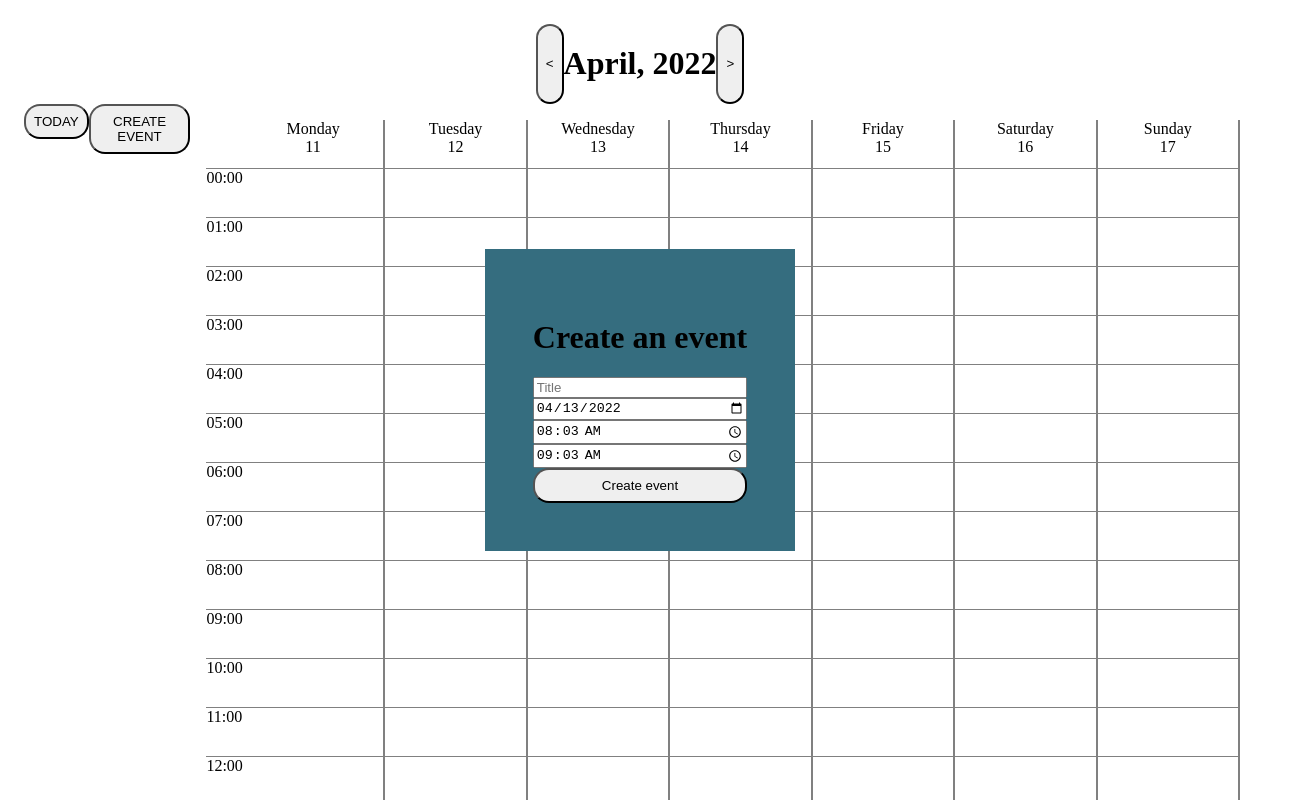
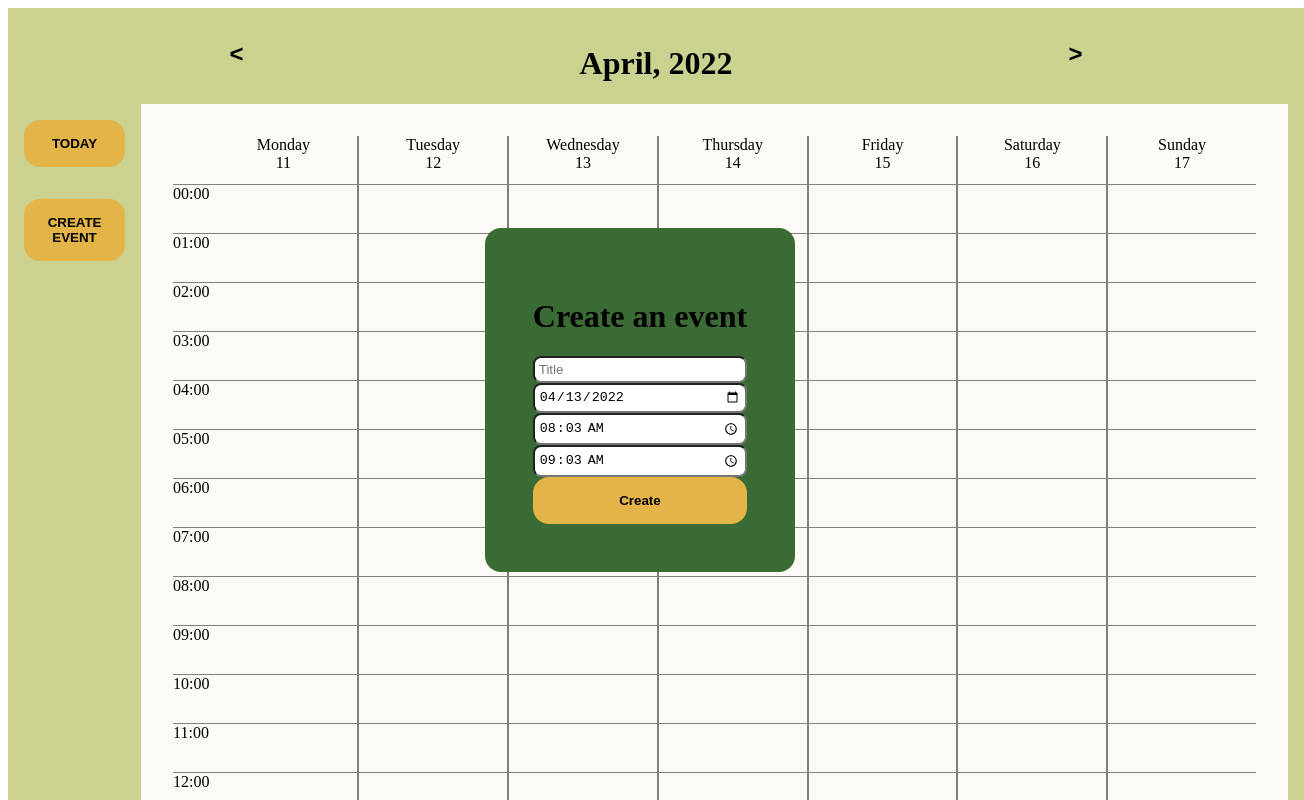
Before and after one commit to maylynn-ng/simple-calendar, a React (Create React App) app: page / in a window 1280 px wide. Both pictures are taken after a click on the button "CREATE EVENT". Shown: the top 800 px of the page, 1304 px wide, since content can reach past the window. Built offline with nearby package versions, Linux system fonts and the light colour scheme.

Commit message:
refactor: update create event modal to be reusable for edit event

```diff
--- a/package.json
+++ b/package.json
@@ -12,7 +12,6 @@
     "@types/react-dom": "^18.0.0",
     "moment": "^2.29.2",
     "react": "^18.0.0",
-    "react-datepicker": "^4.7.0",
     "react-dom": "^18.0.0",
     "react-scripts": "5.0.1",
     "styled-components": "^5.3.5",
--- a/src/components/Button/Button.tsx
+++ b/src/components/Button/Button.tsx
@@ -2,9 +2,28 @@ import styled, { css } from 'styled-components';
 
 const ContainerButton = styled.button<{ mode: IButtonProps['mode'] }>`
   ${({ theme, mode }) => css`
-    padding: 0.5rem;
+    padding: 1rem 0.5rem;
+    height: 100%;
+    width: 100%;
 
-    ${mode === 'primary' ? `border-radius: ${theme.borderRadius}` : ''};
+    font-weight: bold;
+
+    border: none;
+
+    cursor: pointer;
+
+    ${mode === 'primary'
+      ? `
+      border-radius: ${theme.borderRadius.large};
+      background-color: ${theme.colors.primary};
+
+      `
+      : `
+      background-color: transparent;
+
+      font-size: 1.5rem;
+
+      `}
   `}
 `;
 
--- a/src/components/CreateEvent/CreateEvent.tsx
+++ b/src/components/CreateEvent/CreateEvent.tsx
@@ -1,8 +1,8 @@
 import moment from 'moment';
-import { useContext, useState } from 'react';
+import { useState } from 'react';
 import styled, { css } from 'styled-components';
 
-import { EventContext, theme } from '../../utils';
+import { IEvent, theme } from '../../utils';
 import { Button } from '../Button';
 
 const CreateContainerDiv = styled.div`
@@ -10,70 +10,99 @@ const CreateContainerDiv = styled.div`
     display: flex;
     flex-direction: column;
 
+    border-radius: ${theme.borderRadius.large};
     padding: 3rem;
-    background-color: ${theme.eventColors[2]};
+    background-color: ${theme.colors.secondary};
   `}
 `;
 
 interface ICreateEventProps {
-  onSuccess: () => void;
+  onSubmit: (event: IEvent) => void;
+  title: string;
+  onCancel?: () => void;
+  eventData?: IEvent;
+  primaryButtonText: string;
 }
 
-export const CreateEvent = ({ onSuccess }: ICreateEventProps) => {
-  const { setEvents } = useContext(EventContext);
+export const CreateEvent = ({
+  onSubmit,
+  title,
+  onCancel,
+  eventData,
+  primaryButtonText,
+}: ICreateEventProps) => {
   const dateNow = new Date(Date.now());
 
-  const [formData, setFormData] = useState({
-    name: '',
-    date: moment(dateNow).format('YYYY-MM-DD'),
-    startTime: moment(dateNow).format('HH:mm'),
-    endTime: moment(dateNow.getTime() + 3600 * 1000).format('HH:mm'),
-    color: '0' as keyof typeof theme.eventColors,
-  });
+  const [formData, setFormData] = useState(
+    eventData || {
+      name: '',
+      date: moment(dateNow).format('YYYY-MM-DD'),
+      startTime: moment(dateNow).format('HH:mm'),
+      endTime: moment(dateNow.getTime() + 3600 * 1000).format('HH:mm'),
+      color: '0' as keyof typeof theme.eventColors,
+    }
+  );
 
-  const onSubmit = () => {
-    setEvents(existing => [...existing, formData]);
-    onSuccess();
+  const handleChange: React.ChangeEventHandler<HTMLInputElement> = e => {
+    const { name, value } = e.target;
+    setFormData(prev => ({ ...prev, [name]: value }));
   };
 
   return (
     <CreateContainerDiv>
-      <h1>Create an event</h1>
+      <h1>{title}</h1>
       <FormField
         name="name"
         type="text"
         placeholder="Title"
-        onChange={e => setFormData(prev => ({ ...prev, name: e.target.value }))}
+        onChange={handleChange}
         value={formData.name}
       />
 
       <FormField
         name="date"
         type="date"
-        onChange={e => setFormData(prev => ({ ...prev, date: e.target.value }))}
+        onChange={handleChange}
         value={formData.date}
       />
       <FormField
         name="startTime"
         type="time"
-        onChange={e =>
-          setFormData(prev => ({ ...prev, startTime: e.target.value }))
-        }
+        onChange={handleChange}
         value={formData.startTime}
       />
       <FormField
         name="endTime"
         type="time"
-        onChange={e =>
-          setFormData(prev => ({ ...prev, endTime: e.target.value }))
-        }
+        onChange={handleChange}
         value={formData.endTime}
       />
 
-      <Button onClick={onSubmit} text="Create event" mode="primary" />
+      <Button
+        onClick={() => onSubmit({ id: Symbol(), ...formData })}
+        text={primaryButtonText}
+        mode="primary"
+      />
     </CreateContainerDiv>
   );
 };
+
+const FormFieldContainerDiv = styled.div`
+  ${({ theme }) => css`
+    display: flex;
+    flex-gap: 0.2rem;
+    justify-content: space-between;
+  `}
+`;
+
+const StyledInput = styled.input`
+  ${({ theme }) => css`
+    width: 100%;
+
+    padding: 0.25rem;
+    border-radius: ${theme.borderRadius.small};
+  `}
+`;
 
 interface IFormField {
   label?: string;
@@ -93,15 +122,15 @@ const FormField = ({
   value,
 }: IFormField) => {
   return (
-    <>
+    <FormFieldContainerDiv>
       {label && <label>{label}</label>}
-      <input
+      <StyledInput
         name={name}
         type={type}
         placeholder={placeholder}
         onChange={onChange}
         value={value}
       />
-    </>
+    </FormFieldContainerDiv>
   );
 };
--- a/src/components/Dashboard/Dashboard.tsx
+++ b/src/components/Dashboard/Dashboard.tsx
@@ -1,11 +1,11 @@
 import { useContext, useState } from 'react';
-import styled from 'styled-components';
+import styled, { css } from 'styled-components';
 
 import { Grid } from '../Grid';
 import { Button } from '../Button';
 import { Modal } from '../Modal';
 import { CreateEvent } from '../CreateEvent';
-import type { IEvent } from '../../utils';
+import { IEvent } from '../../utils';
 import {
   EventContext,
   nextWeek,
@@ -15,46 +15,88 @@ import {
 } from '../../utils';
 
 const DashboardContainerDiv = styled.div`
+  ${({ theme }) => css`
+    background-color: ${theme.colors.muted};
     padding: 1rem;
+
+    height: 100%;
+    width: 100%;
 
     .page-heading {
       display: flex;
       flex-direction: row;
       justify-content: center;
+
+      .month-year {
+        width: 100%;
+        text-align: center;
+      }
     }
 
     .page-contents {
       display: flex;
       flex-direction: row;
+      justify-content: center;
+
+      .buttons {
+        padding-right: 1rem;
       }
+
+      .button {
+        padding: 1rem 0;
+      }
+    }
+  `}
 `;
 
-type ModalState =
+type IModalState =
   | { state: 'none' }
   | {
       state: 'create-event';
     }
   | {
       state: 'edit-event';
+      id: IEvent['id'];
       name: IEvent['name'];
+      date: IEvent['date'];
       startTime: IEvent['startTime'];
       endTime: IEvent['endTime'];
       color: IEvent['color'];
     }
   | {
       state: 'event-details';
+      id: IEvent['id'];
       name: IEvent['name'];
+      date: IEvent['date'];
       startTime: IEvent['startTime'];
       endTime: IEvent['endTime'];
       color: IEvent['color'];
     };
 
 export const Dashboard = () => {
-  const [modalState, setModalState] = useState<ModalState>({ state: 'none' });
-  const { currentWeekDates, setCurrentWeekDates } = useContext(EventContext);
+  const { currentWeekDates, setCurrentWeekDates, setEvents } =
+    useContext(EventContext);
+  const [modalState, setModalState] = useState<IModalState>({ state: 'none' });
+
+  const closeModals = () => setModalState({ state: 'none' });
 
   const currentMonth = months[currentWeekDates.Monday.getMonth()];
   const currentYear = currentWeekDates.Monday.getFullYear();
+
+  const onCreateEvent = (newEvent: IEvent) => {
+    setEvents(existing => [...existing, newEvent]);
+    closeModals();
+  };
+
+  const onEditEvent = (updatedEvent: IEvent) => {
+    setEvents(existing => {
+      const removedEvent = existing.filter(
+        event => event.id !== updatedEvent.id
+      );
+      return [...removedEvent, updatedEvent];
+    });
+    closeModals();
+  };
 
   return (
     <DashboardContainerDiv>
@@ -62,37 +104,69 @@ export const Dashboard = () => {
         <Button
           text="<"
           onClick={() => setCurrentWeekDates(prev => previousWeek(prev))}
-          mode="primary"
+          mode="secondary"
         />
-        <h1>
+        <h1 className="month-year">
           {currentMonth}, {currentYear}
         </h1>
         <Button
           text=">"
           onClick={() => setCurrentWeekDates(prev => nextWeek(prev))}
+          mode="secondary"
+        />
+      </div>
+      <div className="page-contents">
+        <div className="buttons">
+          <div className="button today">
+            <Button
+              text="TODAY"
+              onClick={() =>
+                setCurrentWeekDates(getCurrentWeekDates(new Date()))
+              }
               mode="primary"
             />
           </div>
-      <div className="page-contents">
-        <div>
-          <Button
-            text="TODAY"
-            onClick={() => setCurrentWeekDates(getCurrentWeekDates(new Date()))}
-            mode="primary"
-          />
-        </div>
-        <div>
+          <div className="button create">
             <Button
               text="CREATE EVENT"
               onClick={() => setModalState({ state: 'create-event' })}
               mode="primary"
             />
           </div>
-        <Grid />
+        </div>
+        <Grid
+          onEventClick={event =>
+            setModalState({
+              state: 'edit-event',
+              ...event,
+            })
+          }
+        />
       </div>
       {modalState.state === 'create-event' && (
-        <Modal onOutsideClick={() => setModalState({ state: 'none' })}>
-          <CreateEvent onSuccess={() => setModalState({ state: 'none' })} />
+        <Modal onOutsideClick={closeModals}>
+          <CreateEvent
+            onSubmit={onCreateEvent}
+            title="Create an event"
+            primaryButtonText="Create"
+          />
+        </Modal>
+      )}
+      {modalState.state === 'edit-event' && (
+        <Modal onOutsideClick={closeModals}>
+          <CreateEvent
+            onSubmit={onEditEvent}
+            title="Edit event"
+            eventData={{
+              id: modalState.id,
+              name: modalState.name,
+              date: modalState.date,
+              startTime: modalState.startTime,
+              endTime: modalState.endTime,
+              color: modalState.color,
+            }}
+            primaryButtonText="Edit"
+          />
         </Modal>
       )}
     </DashboardContainerDiv>
--- a/src/components/Day/Day.tsx
+++ b/src/components/Day/Day.tsx
@@ -3,16 +3,16 @@ import { useContext } from 'react';
 import moment from 'moment';
 
 import { HourContainerDiv } from '../Grid';
-import { EventContext, hours } from '../../utils';
+import { EventContext, hours, IEvent } from '../../utils';
 import { Event } from '../Event';
 
 const DayContainerDiv = styled.div`
-  position: relative;
-
   width: 100%;
   min-width: 4rem;
 
+  &:not(:last-child) {
     border-right: solid 2px grey;
+  }
 
   .day-heading {
     display: flex;
@@ -20,14 +20,19 @@ const DayContainerDiv = styled.div`
 
     text-align: center;
   }
+
+  .day-hours {
+    position: relative;
+  }
 `;
 
 interface IDayProps {
   day: string;
   date: Date;
+  onEventClick: (event: IEvent) => void;
 }
 
-export const Day = ({ day, date }: IDayProps) => {
+export const Day = ({ day, date, onEventClick }: IDayProps) => {
   const { events } = useContext(EventContext);
 
   const todaysEvents = events.filter(
@@ -36,11 +41,19 @@ export const Day = ({ day, date }: IDayProps) => {
       moment(date).format('YYYY-MM-DD')
   );
 
+  //
+
   return (
     <DayContainerDiv>
+      <HourContainerDiv className="day-heading">
+        <span>{day}</span>
+        <span>{date.getDate()}</span>
+      </HourContainerDiv>
+      <div className="day-hours">
         {todaysEvents.map((event, i) => (
           <Event
             key={`event-${event.date}-${i}`}
+            onClick={() => onEventClick(event)}
             name={event.name}
             startTime={event.startTime}
             endTime={event.endTime}
@@ -48,14 +61,10 @@ export const Day = ({ day, date }: IDayProps) => {
           />
         ))}
 
-      <HourContainerDiv className="day-heading">
-        <span>{day}</span>
-        <span>{date.getDate()}</span>
-      </HourContainerDiv>
-
         {hours.map((hour, i) => (
           <HourContainerDiv key={`hour-${i}`} />
         ))}
+      </div>
     </DayContainerDiv>
   );
 };
--- a/src/components/Grid/Grid.tsx
+++ b/src/components/Grid/Grid.tsx
@@ -5,13 +5,17 @@ import { hours, EventContext } from '../../utils';
 import { useContext } from 'react';
 
 const GridContainerDiv = styled.div`
-  display: flex;
-  flex-direction: row;
+  ${({ theme }) => css`
+    display: flex;
+    flex-direction: row;
 
-  padding: 1rem;
+    padding: 2rem;
+    border-radius: ${theme.borderRadius};
+    height: 100%;
+    width: 100%;
 
-  height: 100%;
-  width: 100%;
+    background-color: ${theme.colors.white};
+  `}
 `;
 
 export const HourContainerDiv = styled.div`
@@ -22,7 +26,11 @@ export const HourContainerDiv = styled.div`
   `}
 `;
 
-export const Grid = () => {
+interface IGridProps {
+  onEventClick: React.ComponentProps<typeof Day>['onEventClick'];
+}
+
+export const Grid = ({ onEventClick }: IGridProps) => {
   const { currentWeekDates } = useContext(EventContext);
 
   return (
@@ -36,7 +44,7 @@ export const Grid = () => {
         ))}
       </div>
       {Object.entries(currentWeekDates).map(([day, date]) => (
-        <Day key={day} day={day} date={date} />
+        <Day key={day} day={day} date={date} onEventClick={onEventClick} />
       ))}
     </GridContainerDiv>
   );
--- a/src/utils/context.ts
+++ b/src/utils/context.ts
@@ -12,10 +12,10 @@ interface IEventContext {
 export const EventContext = React.createContext<IEventContext>({
   events: [],
   setEvents: () => {
-    console.log('context not found');
+    console.log('event context not found');
   },
   currentWeekDates: getCurrentWeekDates(new Date()),
   setCurrentWeekDates: () => {
-    console.log('context not found');
+    console.log('event context not found');
   },
 });
--- a/src/utils/theme.ts
+++ b/src/utils/theme.ts
@@ -5,7 +5,18 @@ export const theme: DefaultTheme = {
     hour: '3rem',
   },
 
-  borderRadius: '1rem',
+  borderRadius: {
+    large: '1rem',
+    small: '0.5rem',
+  },
+
+  colors: {
+    primary: '#E3B448',
+    secondary: '#3A6B35',
+    muted: '#CBD18F',
+
+    white: '#FBFAF5',
+  },
 
   eventColors: {
     '0': '#DEBB58',
--- a/src/utils/types.ts
+++ b/src/utils/types.ts
@@ -2,6 +2,7 @@ import { theme } from './theme';
 import { dayDateMap } from './constants';
 
 export interface IEvent {
+  id: symbol;
   name: string;
   date: string;
   startTime: string;
```
Also changed, not shown: src/components/Event/Event.tsx (+22 -7 lines), styled.d.ts (+11 -1 lines). Lines whose indentation alone changed are shown as unchanged.
